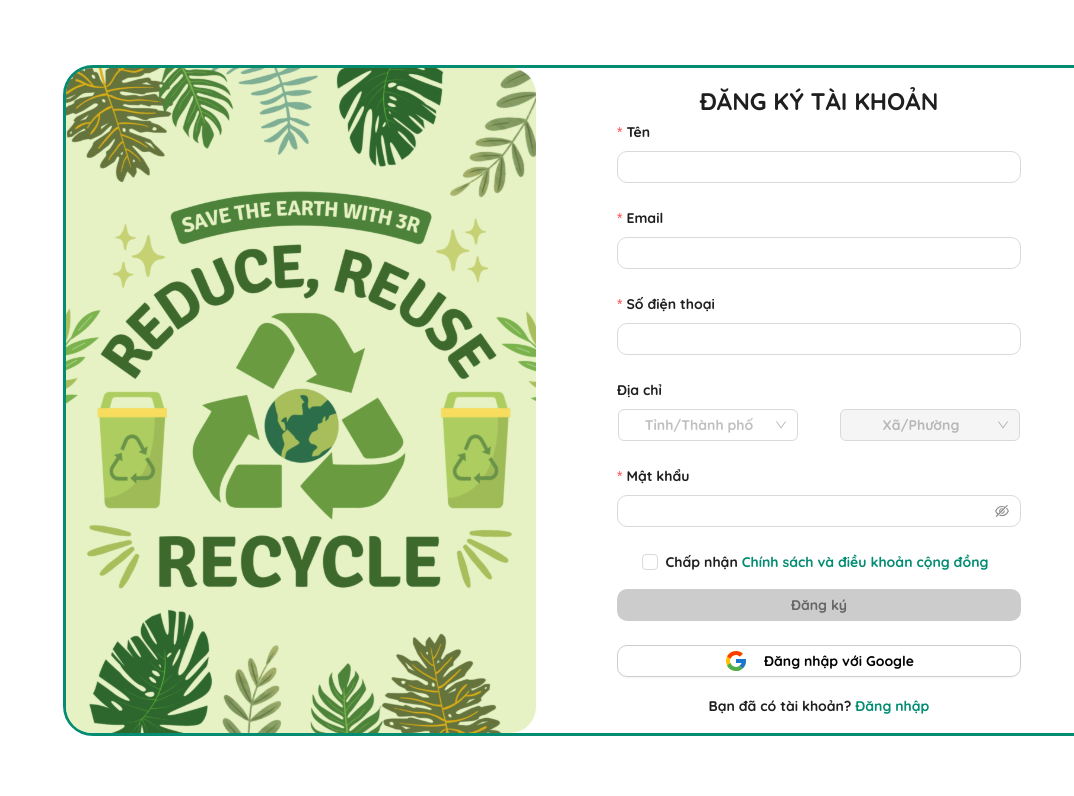
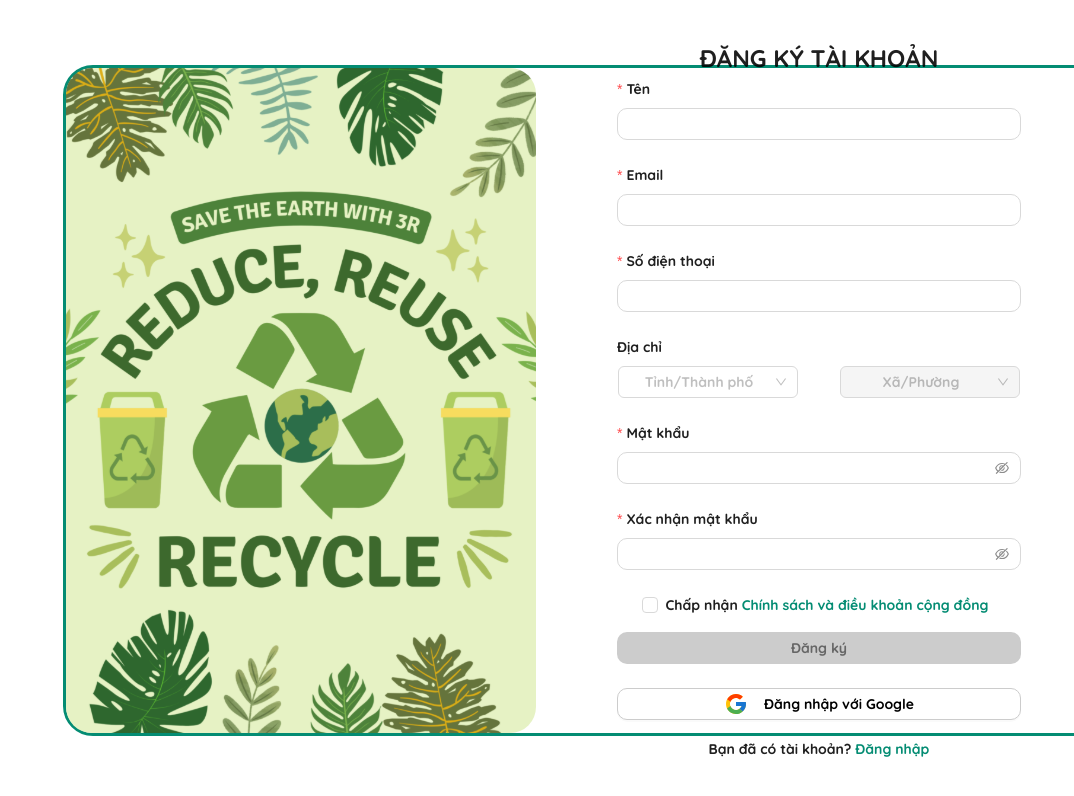
Before and after one commit to vuoanh291104/share-recycled-stuff-FE, a React (Vite) app in the folder share_recycle_stuff_FE/: page /register in a window 1280 px wide. Shown: the top 796 px of the page, without its empty margins (206-1280 px from the left). Built offline with nearby package versions, Linux system fonts and the light colour scheme; no server answers.

Commit message:
SCS-54 Fix UI register

```diff
--- a/share_recycle_stuff_FE/src/pages/public/Register.tsx
+++ b/share_recycle_stuff_FE/src/pages/public/Register.tsx
@@ -27,9 +27,12 @@ const Register = () => {
   const navigate = useNavigate();
 
   const onFinish = async (values: any) => {
+
+    const { confirm, ...dataToSend } = values;
+
     setLoading(true);
     try {
-      const res = await postData<RegisterResponse>("/api/auth/register", values);
+      const res = await postData<RegisterResponse>("/api/auth/register", dataToSend);
       showMessage({type: "success", message: res.message });
       setTimeout(() => navigate("/login"), 1500);
     } catch (err: any) {
@@ -107,6 +110,29 @@ const Register = () => {
           label="Mật khẩu"
           name="password"
           rules={[{ required: true, message: 'Nhập mật khẩu của bạn!' }]}
+          hasFeedback
+        >
+          <Input.Password />
+        </Form.Item>
+        <Form.Item
+          name="confirm"
+          label="Xác nhận mật khẩu"
+          dependencies={['password']}
+          hasFeedback
+          rules={[
+            {
+              required: true,
+              message: 'Xác nhận lại mật khẩu!',
+            },
+            ({ getFieldValue }) => ({
+              validator(_, value) {
+                if (!value || getFieldValue('password') === value) {
+                  return Promise.resolve();
+                }
+                return Promise.reject(new Error('Không khớp với mật khẩu !'));
+              },
+            }),
+          ]}
         >
           <Input.Password />
         </Form.Item>
--- a/share_recycle_stuff_FE/src/styles/globalStyle.css
+++ b/share_recycle_stuff_FE/src/styles/globalStyle.css
@@ -27,3 +27,7 @@ a {
 a:hover {
   cursor: pointer;
 }
+
+:where(.css-dev-only-do-not-override-q29r09).ant-form-item {
+  margin-bottom: 12px !important;
+}
```
